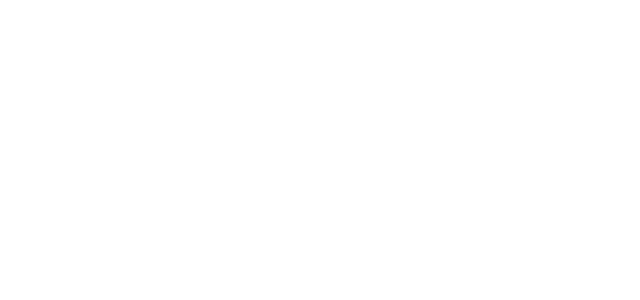
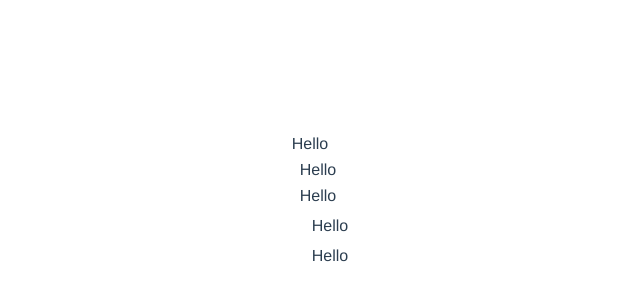
Before and after one commit to IamManchanda/vue3-deep-dive, a Vue app: page /stack in a window 1280 px wide. Before the commit this address had no page. Shown: the part 204-504 px from the top of the page, without its empty margins (310-950 px from the left). Built offline with nearby package versions, Linux system fonts and the light colour scheme.

Commit message:
How and when to use Render Functions

```diff
--- a/src/App.vue
+++ b/src/App.vue
@@ -7,8 +7,11 @@
   font-family: Avenir, Helvetica, Arial, sans-serif;
   -webkit-font-smoothing: antialiased;
   -moz-osx-font-smoothing: grayscale;
-  text-align: center;
   color: #2c3e50;
+  display: flex;
+  justify-content: center;
+  align-items: center;
+  height: 100vh;
 }
 
 #nav {
--- /dev/null
+++ b/src/components/my-stack.js
@@ -0,0 +1,33 @@
+/* import { h } from "vue"; */
+
+export default {
+  props: {
+    size: Number,
+  },
+  name: "MyStack",
+  render() {
+    const slot = this.$slots.default ? this.$slots.default() : [];
+    return (
+      <div class="stack">
+        {slot.map(child => (
+          <div class={`m-${this.$props.size}`}>{child}</div>
+        ))}
+      </div>
+    );
+    /* return h(
+      "div",
+      {
+        class: "stack",
+      },
+      slot.map(child => {
+        return h(
+          "div",
+          {
+            class: `m-${this.$props.size}`,
+          },
+          [child],
+        );
+      }),
+    ); */
+  },
+};
--- a/src/router/index.js
+++ b/src/router/index.js
@@ -1,11 +1,17 @@
 import { createRouter, createWebHistory } from "vue-router";
-import PageHome from "../views/index.vue";
+import PageIndex from "../views/index.vue";
 
 const routes = [
   {
     path: "/",
-    name: "PageHome",
-    component: PageHome,
+    name: "PageIndex",
+    component: PageIndex,
+  },
+  {
+    path: "/stack",
+    name: "PageStack",
+    component: () =>
+      import(/* webpackChunkName: "page-stack" */ "../views/stack.vue"),
   },
 ];
 
--- a/src/views/index.vue
+++ b/src/views/index.vue
@@ -1,5 +1,5 @@
 <template>
-  <div class="home">
+  <div class="page-index">
     <div>
       <hello-world-render />
       <hr />
@@ -9,11 +9,11 @@
 </template>
 
 <script>
-import HelloWorldRender from "@/components/hello-world/render.js";
-import HelloWorldRenderWithJsx from "@/components/hello-world/render-with-jsx.js";
+import HelloWorldRender from "@/components/hello-world/render";
+import HelloWorldRenderWithJsx from "@/components/hello-world/render-with-jsx";
 
 export default {
-  name: "PageHome",
+  name: "PageIndex",
   components: {
     HelloWorldRender,
     HelloWorldRenderWithJsx,
--- /dev/null
+++ b/src/views/stack.vue
@@ -0,0 +1,38 @@
+<template>
+  <div class="page-stack">
+    <my-stack size="1">
+      <div>Hello</div>
+      <my-stack size="2">
+        <div>Hello</div>
+        <div>Hello</div>
+        <my-stack size="3">
+          <div>Hello</div>
+          <div>Hello</div>
+        </my-stack>
+      </my-stack>
+    </my-stack>
+  </div>
+</template>
+
+<script>
+import MyStack from "@/components/my-stack";
+
+export default {
+  name: "PageStack",
+  components: {
+    MyStack,
+  },
+};
+</script>
+
+<style lang="scss">
+.m-1 {
+  margin: 0.25rem;
+}
+.m-2 {
+  margin: 0.5rem;
+}
+.m-3 {
+  margin: 0.75rem;
+}
+</style>
```
